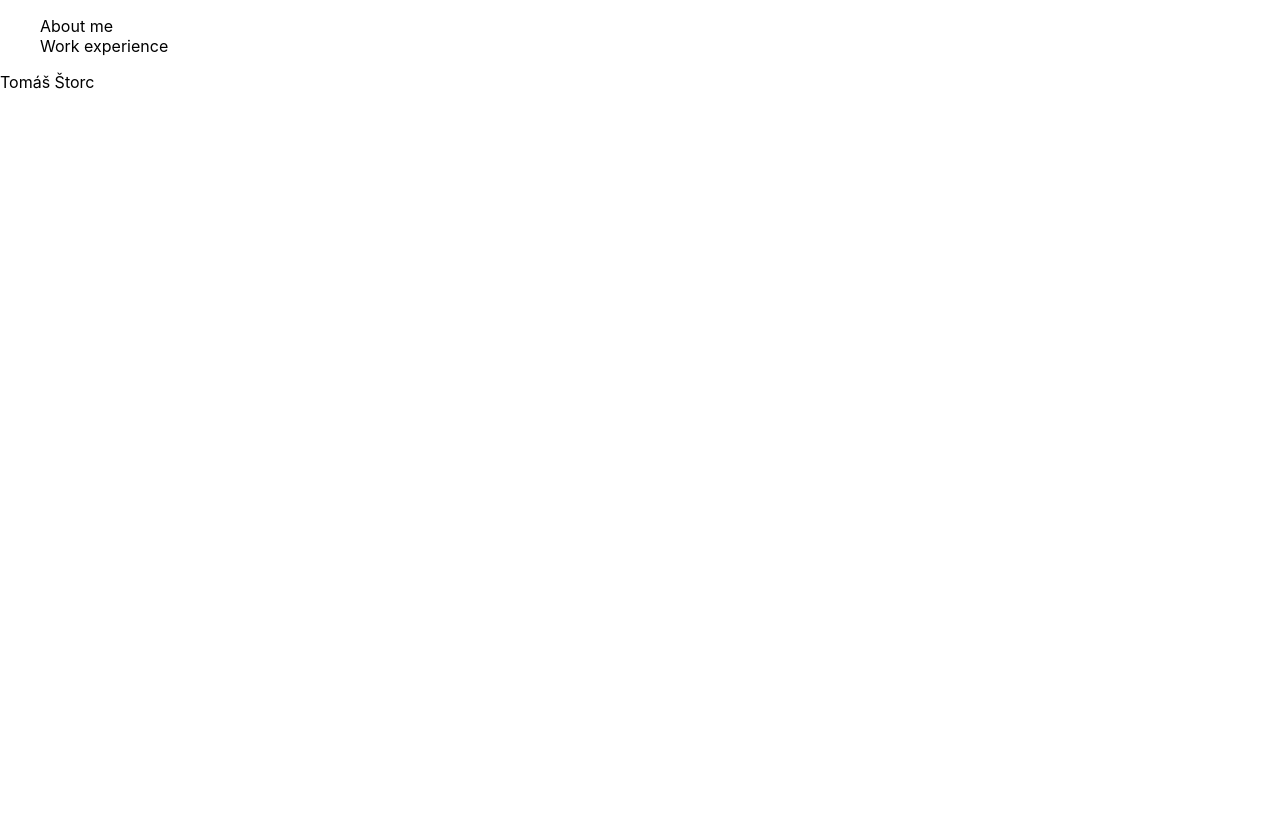
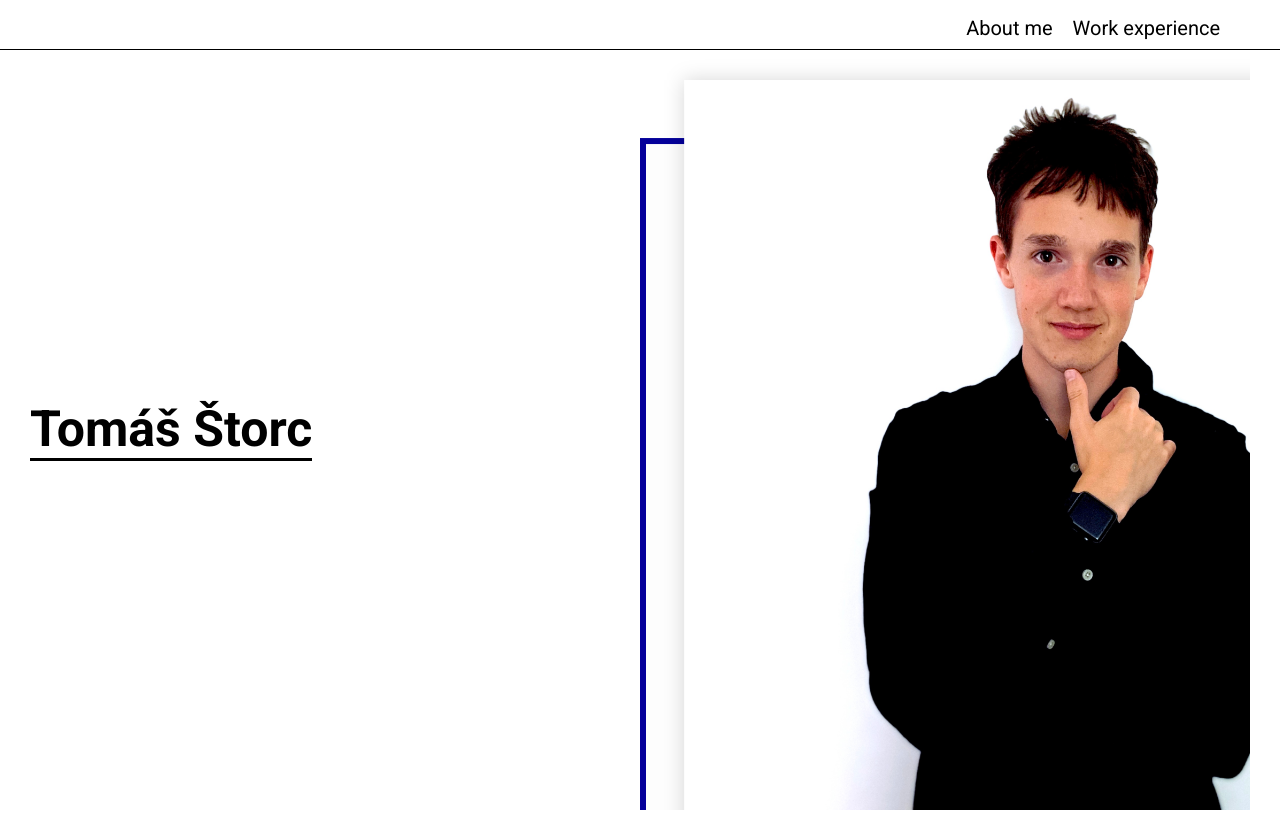
Before and after one commit to Tom1k98/my-cv, a Next.js app: page / in a window 1280 px wide. After the commit the page ends 810 px from the top, so only its background shows below. Built offline with nearby package versions, Linux system fonts and the light colour scheme.

Commit message:
header progress

```diff
--- a/componenets/Header/Header.js
+++ b/componenets/Header/Header.js
@@ -2,7 +2,14 @@ import React from "react";
 import headerStyles from "./Header.module.scss";
 
 function Header() {
-  return <header className={headerStyles.header}>Tomáš Štorc</header>;
+  return (
+    <header className={headerStyles.header}>
+      <div className={headerStyles.text}>
+        <h1>Tomáš Štorc</h1>
+      </div>
+      <div className={headerStyles.img}></div>
+    </header>
+  );
 }
 
 export default Header;
--- a/componenets/Header/Header.module.scss
+++ b/componenets/Header/Header.module.scss
@@ -1,3 +1,25 @@
 .header {
   height: 95vh;
+  display: flex;
+  flex-direction: row;
+  flex-wrap: nowrap;
+  justify-content: center;
+  align-items: center;
+
+  div {
+    flex-basis: 50%;
+  }
+
+  .img {
+    background: url(./header-photo.png);
+    width: 100%;
+    height: 100%;
+    background-repeat: no-repeat;
+  }
+
+  h1 {
+    display: inline-block;
+    border-bottom: 3px solid black;
+    font-size: 5rem;
+  }
 }
--- a/componenets/Navbar/Navbar.js
+++ b/componenets/Navbar/Navbar.js
@@ -1,5 +1,6 @@
 import React from "react";
 import navbarStyles from "./Navbar.module.scss";
+import Link from "next/link";
 
 function Navbar() {
   return (
--- a/componenets/Navbar/Navbar.module.scss
+++ b/componenets/Navbar/Navbar.module.scss
@@ -1,7 +1,18 @@
 .navbar {
-  margin-bottom: 1px solid black;
+  border-bottom: 1px solid black;
+  height: 5rem;
+  position: relative;
 
+  ul {
+    position: absolute;
+    right: 3rem;
+    top: 0;
+    padding: 1rem;
+  }
   li {
     list-style: none;
+    margin-right: 2rem;
+    display: inline-block;
+    font-size: 2rem;
   }
 }
--- a/pages/index.js
+++ b/pages/index.js
@@ -5,7 +5,9 @@ function App() {
   return (
     <div>
       <Navbar />
-      <Header />
+      <div className="container">
+        <Header />
+      </div>
     </div>
   );
 }
--- a/styles/globals.scss
+++ b/styles/globals.scss
@@ -1,9 +1,10 @@
+@import url("https://fonts.googleapis.com/css2?family=Roboto:wght@300;400;700&display=swap");
 html,
 body {
   padding: 0;
   margin: 0;
-  font-family: -apple-system, BlinkMacSystemFont, Segoe UI, Roboto, Oxygen,
-    Ubuntu, Cantarell, Fira Sans, Droid Sans, Helvetica Neue, sans-serif;
+  font-family: "Roboto", sans-serif;
+  font-size: 62.5%;
 }
 
 a {
@@ -14,3 +15,7 @@ a {
 * {
   box-sizing: border-box;
 }
+
+.container {
+  margin: 0rem 3rem;
+}
```
Also changed, not shown: componenets/Header/header-photo.png (added), componenets/Header/header-photo@2x.png (added).
